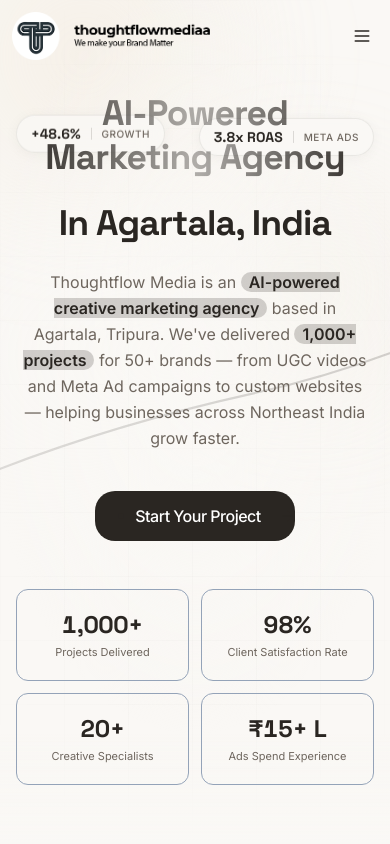
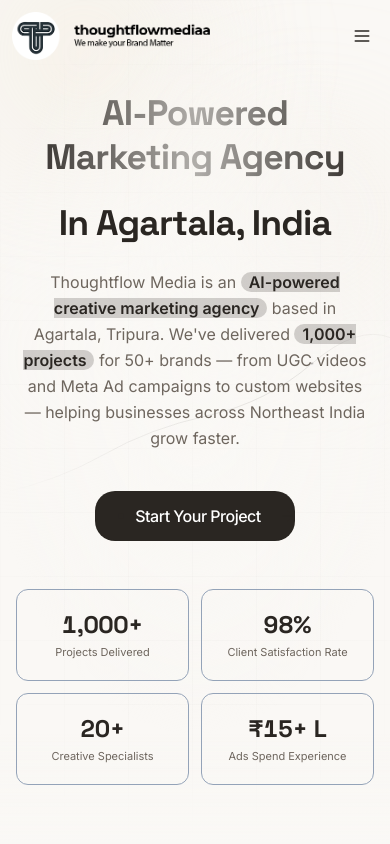
Before and after one commit to Nirupam-Pal/thoughtflow-media-main, a React (Vite) app: page / in a window 390 px wide. Shown: the top 844 px of the page. Built offline with nearby package versions, Linux system fonts and the light colour scheme.

Commit message:
Refactor MetricPill structure and update styles for responsive design

```diff
--- a/src/components/HeroBackground.tsx
+++ b/src/components/HeroBackground.tsx
@@ -11,7 +11,8 @@ import { cn } from "@/lib/utils";
 type MetricPill = {
   value: string;
   label: string;
-  className: string;
+  desktopClassName: string;
+  mobileClassName: string;
   depth: number;
 };
 
@@ -19,25 +20,29 @@ const METRICS: MetricPill[] = [
   {
     value: "+48.6%",
     label: "Growth",
-    className: "left-4 top-[14%] sm:left-8 sm:top-[16%]",
+    desktopClassName: "hidden sm:flex left-4 top-4 sm:left-8 sm:top-[10%] lg:top-[22%]",
+    mobileClassName: "relative flex min-w-[140px] max-w-[calc(50vw-0.75rem)] justify-center",
     depth: 18,
   },
   {
     value: "3.8x ROAS",
     label: "Meta Ads",
-    className: "right-4 top-[14%] sm:right-8 sm:top-[16%]",
+    desktopClassName: "hidden sm:flex right-4 top-4 sm:right-8 sm:top-[10%] lg:top-[24%]",
+    mobileClassName: "relative flex min-w-[140px] max-w-[calc(50vw-0.75rem)] justify-center",
     depth: 22,
   },
   {
     value: "94 SEO",
     label: "Score",
-    className: "left-4 bottom-[26%] hidden sm:flex sm:left-8 sm:bottom-[28%]",
+    desktopClassName: "hidden sm:flex left-4 bottom-24 sm:left-8 sm:bottom-[28%]",
+    mobileClassName: "relative flex min-w-[140px] max-w-[calc(50vw-0.75rem)] justify-center",
     depth: 14,
   },
   {
     value: "24.8K Reach",
     label: "Weekly",
-    className: "right-4 bottom-[26%] hidden sm:flex sm:right-8 sm:bottom-[28%]",
+    desktopClassName: "hidden sm:flex right-4 bottom-24 sm:right-8 sm:bottom-[28%]",
+    mobileClassName: "relative flex min-w-[140px] max-w-[calc(50vw-0.75rem)] justify-center",
     depth: 16,
   },
 ];
@@ -91,7 +96,7 @@ const HeroBackground = () => {
       {/* Aurora mesh — soft overlapping orbs */}
       <motion.div
         className={cn(
-          "hero-orb absolute -left-[15%] -top-[10%] h-[min(70vw,520px)] w-[min(70vw,520px)] rounded-full",
+          "hero-orb absolute -left-[10%] -top-[8%] h-[min(60vw,520px)] w-[min(60vw,520px)] rounded-full sm:-left-[15%] sm:-top-[10%] sm:h-[min(70vw,520px)] sm:w-[min(70vw,520px)]",
           "bg-[radial-gradient(circle,hsl(38_50%_85%/0.7)_0%,transparent_70%)] blur-[80px]",
           !reduced && "hero-orb-float-a"
         )}
@@ -99,7 +104,7 @@ const HeroBackground = () => {
       />
       <motion.div
         className={cn(
-          "hero-orb absolute -right-[10%] top-[20%] h-[min(60vw,440px)] w-[min(60vw,440px)] rounded-full",
+          "hero-orb absolute -right-[6%] top-[14%] h-[min(50vw,380px)] w-[min(50vw,380px)] rounded-full sm:-right-[10%] sm:top-[20%] sm:h-[min(60vw,440px)] sm:w-[min(60vw,440px)]",
           "bg-[radial-gradient(circle,hsl(38_45%_88%/0.55)_0%,transparent_68%)] blur-[72px]",
           !reduced && "hero-orb-float-b"
         )}
@@ -107,7 +112,7 @@ const HeroBackground = () => {
       />
       <motion.div
         className={cn(
-          "hero-orb absolute bottom-[5%] left-[25%] hidden h-[min(50vw,360px)] w-[min(50vw,360px)] rounded-full sm:block",
+          "hero-orb absolute bottom-12 left-[18%] hidden h-[min(45vw,300px)] w-[min(45vw,300px)] rounded-full sm:block sm:bottom-[5%] sm:left-[25%] sm:h-[min(50vw,360px)] sm:w-[min(50vw,360px)]",
           "bg-[radial-gradient(circle,hsl(38_35%_92%/0.45)_0%,transparent_70%)] blur-[64px]",
           !reduced && "hero-orb-float-c"
         )}
@@ -122,9 +127,9 @@ const HeroBackground = () => {
 
       {/* Single elegant growth curve */}
       <svg
-        className="absolute inset-0 h-full w-full"
+        className="absolute inset-0 h-full w-full pointer-events-none"
+        preserveAspectRatio="xMidYMid meet slice"
         viewBox="0 0 1200 600"
-        preserveAspectRatio="xMidYMid slice"
         aria-hidden="true"
       >
         <defs>
@@ -165,6 +170,7 @@ const HeroBackground = () => {
           reduced={reduced}
           springX={sx}
           springY={sy}
+          className={m.desktopClassName}
         />
       ))}
 
@@ -180,12 +186,16 @@ function MetricPillCard({
   reduced,
   springX,
   springY,
+  className,
+  absolute = true,
 }: {
   metric: MetricPill;
   index: number;
   reduced: boolean;
   springX: ReturnType<typeof useSpring>;
   springY: ReturnType<typeof useSpring>;
+  className?: string;
+  absolute?: boolean;
 }) {
   const x = useTransform(springX, (v) => v * metric.depth);
   const y = useTransform(springY, (v) => v * metric.depth);
@@ -193,8 +203,10 @@ function MetricPillCard({
   return (
     <motion.div
       className={cn(
-        "hero-pill absolute flex items-center gap-2.5 rounded-full border border-primary/[0.08] px-3.5 py-2 sm:px-4 sm:py-2.5",
-        metric.className
+        "hero-pill flex items-center gap-2.5 rounded-full border border-primary/[0.08] px-3.5 py-2 sm:px-4 sm:py-2.5",
+        absolute ? "absolute" : "relative",
+        absolute ? metric.desktopClassName : undefined,
+        className
       )}
       style={reduced ? undefined : { x, y }}
       initial={{ opacity: 0, scale: 0.96 }}
--- a/src/index.css
+++ b/src/index.css
@@ -78,8 +78,8 @@ All colors MUST be HSL.
 @layer utilities {
   .hero-pill {
     background: hsl(40 30% 97% / 0.72);
+    -webkit-backdrop-filter: blur(12px);
     backdrop-filter: blur(12px);
-    -webkit-backdrop-filter: blur(12px);
     box-shadow:
       0 2px 16px -2px hsl(30 10% 15% / 0.06),
       inset 0 1px 0 hsl(40 30% 97% / 0.9);
```
